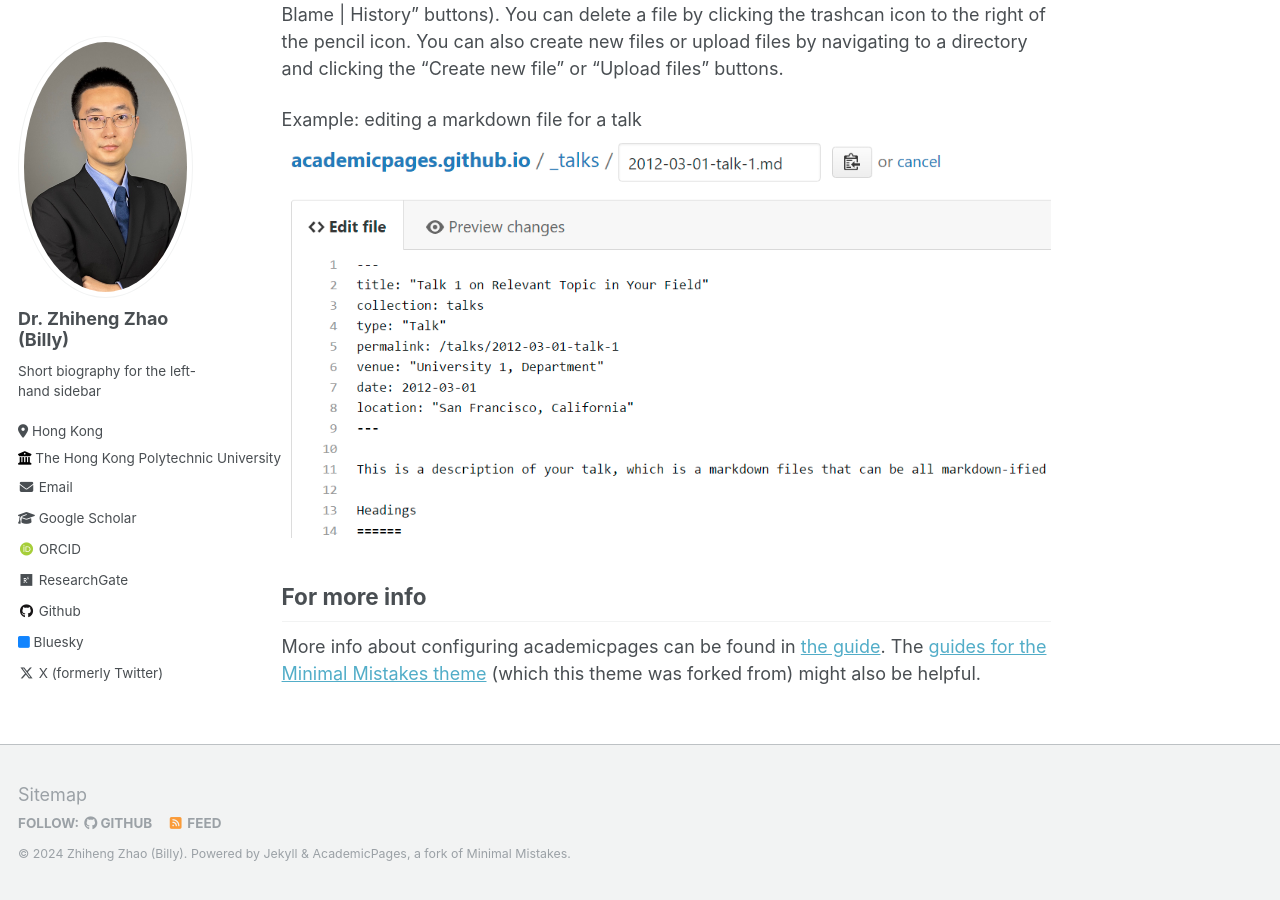
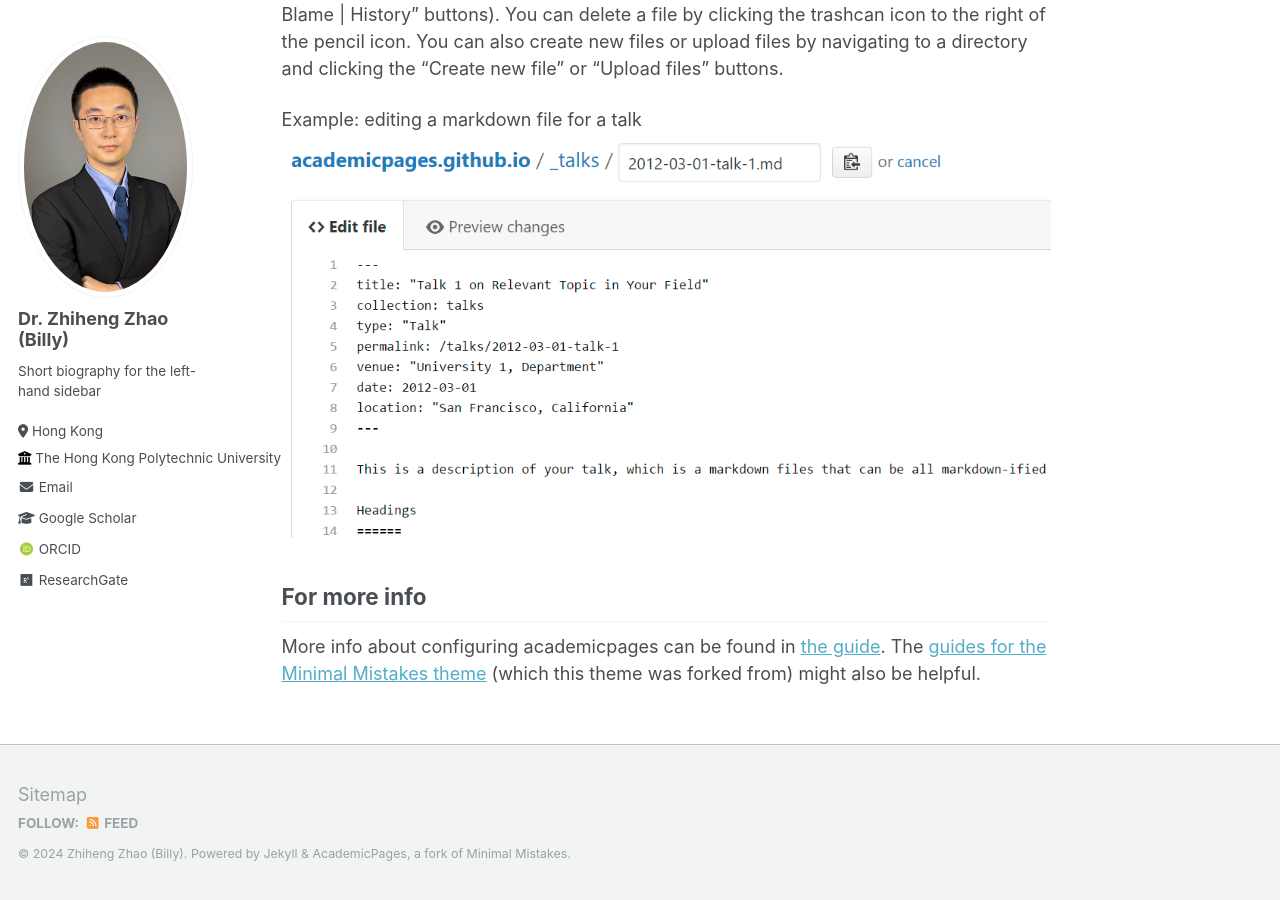
Before and after one commit to billyzzh/billyzzh.github.io, a Jekyll site: the page built from _pages/about.md, in a window 1280 px wide and 900 px high, scrolled down 2463 px. Built offline with Jekyll 4.4.1, drawn with Linux system fonts in a browser that asks for light colours; some web fonts are replaced; some of the changed lines change nothing that is shown.

Commit message:
Update _config.yml

```diff
--- a/_config.yml
+++ b/_config.yml
@@ -41,12 +41,12 @@ author:
   bitbucket        : # Username - Update with your username on the site
   codepen          : # Username
   dribbble         : # Username
-  github           : "academicpages"
+  github           : # Username
   kaggle           : # Username
   stackoverflow    : # User number or user number and name (i.e., use "1" or "1/jeff-atwood")
 
   # Social media
-  bluesky          : "bsky.app" # Replace this with you Bluesky username
+  bluesky          : # Username # Replace this with you Bluesky username
   facebook         : # Username
   flickr           : # Username
   foursquare       : # Username
@@ -63,7 +63,7 @@ author:
   steam            : # Username
   telegram         : # URL
   tumblr           : # Username
-  twitter          : "UniofOxford"  # Replace this with your X / Twitter handle
+  twitter          : # Username  # Replace this with your X / Twitter handle
   vine             : # Username
   weibo            : # Username
   wikipedia        : # Username
```
